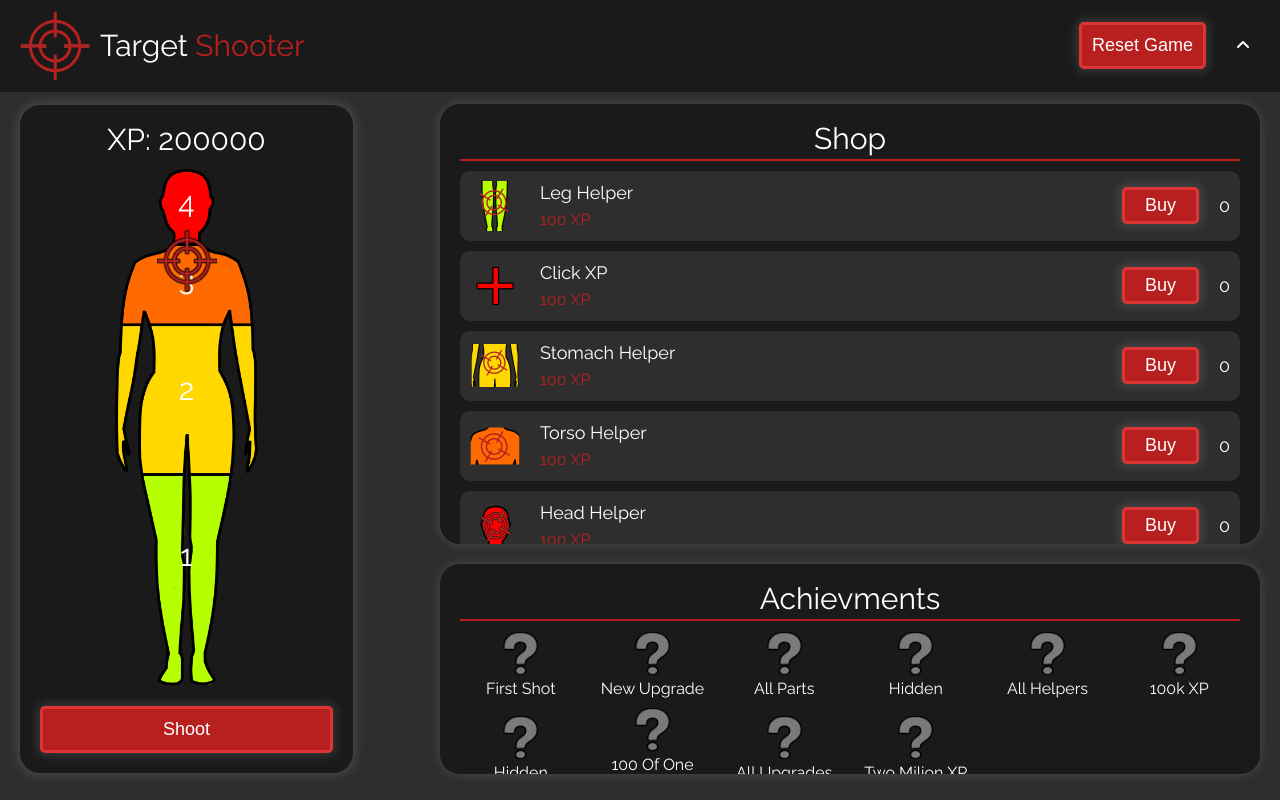
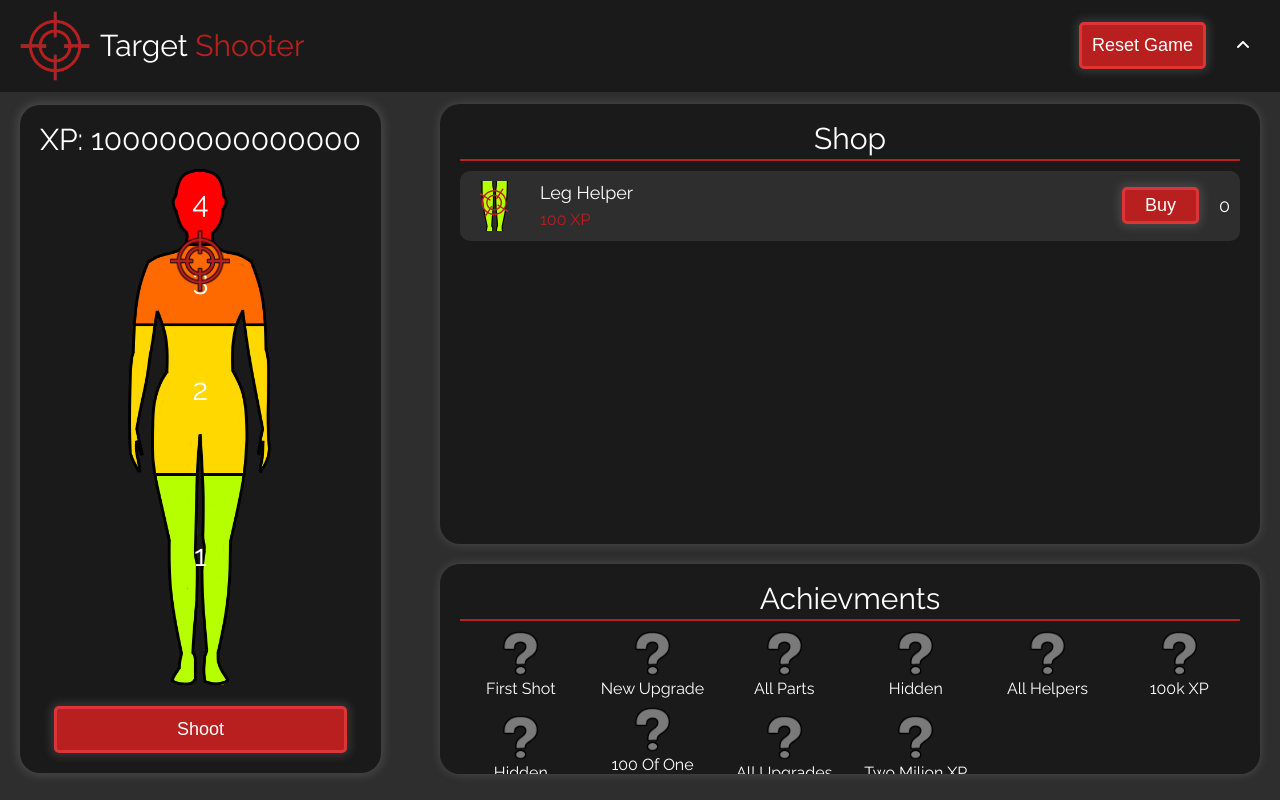
Before and after one commit to jkocman/mvop-clicker-game, a Vue app in the folder vue-project/: page / in a window 1280 px wide. Built offline with nearby package versions, Linux system fonts and the light colour scheme.

Commit message:
cooldown upgrade

```diff
--- a/vue-project/src/assets/ts/helperUpgrades.ts
+++ /dev/null
@@ -1,30 +0,0 @@
-import { useScoreStore } from "@/stores/scoreStore";
-import { useItemsStore } from "@/stores/shopItems";
-import { useMultiplayer } from "./multiplayer";
-
-
-export function useHelperUpgrades(){
-
-    const scoreStore = useScoreStore();
-    const itemsStore = useItemsStore();
-    const multiplayer = useMultiplayer();
-
-    setInterval(() => {
-        const legHelpers = itemsStore.items.find(item => item.label === "Leg Helper");
-        const stomachHelpers = itemsStore.items.find(item => item.label === "Stomach Helper");
-        const torsoHelpers = itemsStore.items.find(item => item.label === "Torso Helper");
-        const headHelpers = itemsStore.items.find(item => item.label === "Head Helper");
-        if (legHelpers) {
-            scoreStore.addPoints(legHelpers.count);
-        }
-        if (stomachHelpers) {
-            scoreStore.addPoints(stomachHelpers.count * 2 * multiplayer.value);
-        }
-        if (torsoHelpers) {
-            scoreStore.addPoints(torsoHelpers.count * 3 * multiplayer.value);
-        }
-        if (headHelpers) {
-            scoreStore.addPoints(headHelpers.count * 4 * multiplayer.value);
-        }
-    }, 2000);
-}
--- /dev/null
+++ b/vue-project/src/assets/ts/upgrades.ts
@@ -0,0 +1,61 @@
+import { useScoreStore } from "@/stores/scoreStore";
+import { useItemsStore } from "@/stores/shopItems";
+import { useMultiplayer } from "./multiplayer";
+import { watch } from "vue";
+
+
+export function useHelperUpgrades() {
+    const scoreStore = useScoreStore();
+    const itemsStore = useItemsStore();
+    const multiplayer = useMultiplayer();
+
+    let lastTime = performance.now();
+    let accumulatedPoints = 0;
+
+    const updatePoints = (currentTime: number) => {
+        const deltaTime = (currentTime - lastTime) / 1000;
+        lastTime = currentTime;
+
+        const legHelpers = itemsStore.items.find(item => item.label === "Leg Helper");
+        const stomachHelpers = itemsStore.items.find(item => item.label === "Stomach Helper");
+        const torsoHelpers = itemsStore.items.find(item => item.label === "Torso Helper");
+        const headHelpers = itemsStore.items.find(item => item.label === "Head Helper");
+
+        let pointsPerSecond = 0;
+
+        if (legHelpers) {
+            pointsPerSecond += legHelpers.count * multiplayer.value;
+        }
+        if (stomachHelpers) {
+            pointsPerSecond += stomachHelpers.count * 2 * multiplayer.value;
+        }
+        if (torsoHelpers) {
+            pointsPerSecond += torsoHelpers.count * 3 * multiplayer.value;
+        }
+        if (headHelpers) {
+            pointsPerSecond += headHelpers.count * 4 * multiplayer.value;
+        }
+
+        accumulatedPoints += pointsPerSecond * deltaTime;
+
+        const wholePoints = Math.floor(accumulatedPoints);
+        if (wholePoints > 0) {
+            scoreStore.addPoints(wholePoints);
+            accumulatedPoints -= wholePoints;
+        }
+
+        requestAnimationFrame(updatePoints);
+    };
+
+    requestAnimationFrame(updatePoints);
+}
+
+export function useCooldownUpgrade(delay: any){
+
+    const itemsStore = useItemsStore();
+
+    watch(() => itemsStore.items.find(item => item.label === "Lower Cooldown")?.count, (newCount: any) => {
+        delay.value = 2000 - newCount * 200;
+        console.log(delay);
+    });
+}
--- a/vue-project/src/components/ShopItem.vue
+++ b/vue-project/src/components/ShopItem.vue
@@ -22,10 +22,10 @@ import { useScoreStore } from '@/stores/scoreStore';
 const itemsStore = useItemsStore();
 const scoreStore = useScoreStore();
 
-const props = defineProps<{label: string, image: string | undefined, price: number, count: number}>();
+const props = defineProps<{ label: string, image: string | undefined, price: number, count: number }>();
 
 const incrementCount = () => {
-    if(props.price <= scoreStore.totalScore){
+    if (props.price <= scoreStore.totalScore) {
         scoreStore.totalScore -= props.price;
         itemsStore.incrementCount(props.label);
 
@@ -33,7 +33,12 @@ const incrementCount = () => {
 }
 
 const buttonClass = computed(() => {
-    return props.price <= scoreStore.totalScore ? 'buy' : 'buy-cant';
+    if (props.price <= scoreStore.totalScore) {
+        return 'buy';
+    }
+    else {
+        return 'buy-cant'
+    }
 });
 
 </script>
@@ -114,7 +119,8 @@ const buttonClass = computed(() => {
             box-shadow: 0 0 10px 3px rgba(180, 180, 180, 0.192);
             cursor: pointer;
         }
-        .buy-cant{
+
+        .buy-cant {
             font-size: map.get($font-sizes, "normal");
             background-color: gray;
             color: map.get($foreground-colors, "primary");
--- a/vue-project/src/sections/Target.vue
+++ b/vue-project/src/sections/Target.vue
@@ -9,18 +9,18 @@
                 </p>
                 <img src="@/assets/img/target-outlined.png" alt="Target" class="target" ref="target">
             </div>
-            <button @click="saveScore()">Shoot</button>
+            <button @click="saveScore()" :class="buttonClass" ref="shootButton">Shoot</button>
         </section>
     </section>
 </template>
 
 <script setup lang="ts">
-import { ref, onMounted, computed, watch } from "vue";
+import { ref, onMounted, watch } from "vue";
 import { useScoreStore } from "@/stores/scoreStore";
-import { useItemsStore } from "@/stores/shopItems";
 import { useTargetAnimation } from "@/assets/ts/targetAnimation";
-import { useHelperUpgrades } from "@/assets/ts/helperUpgrades";
+import { useHelperUpgrades, useCooldownUpgrade } from "@/assets/ts/upgrades";
 import { useMultiplayer } from "@/assets/ts/multiplayer";
+import { computed } from "@vue/reactivity";
 
 const target = ref<any>();
 const wrapper = ref<any>();
@@ -29,10 +29,8 @@ const pointsPositions = ref<{ value: number, top: string }[]>([]);
 const bodypart = ref("");
 
 const scoreStore = useScoreStore();
-const itemsStore = useItemsStore();
 const animateTarget = useTargetAnimation(wrapper, target, bodypart);
 const multiplayer = useMultiplayer();
-
 
 const calculatePointsPositions = () => {
     if (!wrapper.value) return;
@@ -52,8 +50,14 @@ watch(multiplayer, () => {
     calculatePointsPositions();
 });
 
+const canShoot = ref(true);
+const delay = ref(2000);
+
 const saveScore = () => {
 
+    if (!canShoot.value) return;
+
+    canShoot.value = false;
     let points = 0;
 
     if (bodypart.value === "head") {
@@ -68,12 +72,25 @@ const saveScore = () => {
 
     points *= multiplayer.value;
     scoreStore.addPoints(points);
-    console.log(scoreStore.totalScore);
+
+    setTimeout(() => {
+        canShoot.value = true;
+    }, delay.value)
 }
+
+const buttonClass = computed(() => {
+    if (canShoot.value) {
+        return 'shoot';
+    }
+    else {
+        return 'shoot-cant'
+    }
+});
 
 onMounted(() => {
     animateTarget.animateTarget();
     useHelperUpgrades();
+    useCooldownUpgrade(delay);
     figureImage.value.onload = calculatePointsPositions;
     window.addEventListener("resize", calculatePointsPositions);
 });
@@ -182,14 +199,15 @@ onMounted(() => {
                     width: 96px;
                 }
             }
-            .points{
+
+            .points {
                 position: absolute;
                 left: 50%;
                 transform: translateX(-50%);
             }
         }
 
-        button {
+        .shoot {
             font-size: map.get($font-sizes, "normal");
             background-color: map.get($background-colors, "tertiary");
             color: map.get($foreground-colors, "primary");
@@ -203,6 +221,21 @@ onMounted(() => {
                 padding: 10px 50px;
             }
         }
+
+        .shoot-cant {
+            font-size: map.get($font-sizes, "normal");
+            background-color: gray;
+            color: map.get($foreground-colors, "primary");
+            padding: 10px 120px;
+            border: 3px solid color.scale(gray, $lightness: 20%);
+            border-radius: 5px;
+            box-shadow: 0 0 10px 3px rgba(180, 180, 180, 0.192);
+            cursor: pointer;
+
+            @media(max-width: 375px) {
+                padding: 10px 50px;
+            }
+        }
     }
 }
 </style>
--- a/vue-project/src/stores/scoreStore.ts
+++ b/vue-project/src/stores/scoreStore.ts
@@ -1,19 +1,19 @@
-import { defineStore } from 'pinia'
+import { defineStore } from 'pinia';
+import { ref } from 'vue';
 
-export const useScoreStore = defineStore('score', {
-  state: () => ({
-    totalScore: 200000,
-    maxScore: 0
-  }),
-  actions: {
-    addPoints(points: number) {
-      this.totalScore += points;
-      if (this.totalScore > this.maxScore) {
-        this.maxScore = this.totalScore;
-      }
-    },
-    resetScore() {
-      this.totalScore = 0;
+export const useScoreStore = defineStore('score', () => {
+  const totalScore = ref(100000000000000);
+  const maxScore = ref(0);
+
+  const addPoints = (points: number) => {
+    totalScore.value += points;
+    if (totalScore.value > maxScore.value) {
+      maxScore.value = totalScore.value;
     }
   }
+  const resetScore = () => {
+    totalScore.value = 0;
+  }
+
+  return {totalScore, maxScore, addPoints, resetScore};
 })
--- a/vue-project/src/stores/shopItems.ts
+++ b/vue-project/src/stores/shopItems.ts
@@ -9,6 +9,13 @@ export const useItemsStore = defineStore("items", () => {
             price: 100,
             count: 0,
             requiredScore: 0
+        },
+        {
+            label: "Lower Cooldown",
+            image: new URL("@/assets/img/shop/add-powerup.png", import.meta.url).href,
+            price: 100,
+            count: 0,
+            requiredScore: 300
         },
         {
             label: "Click XP",
```
